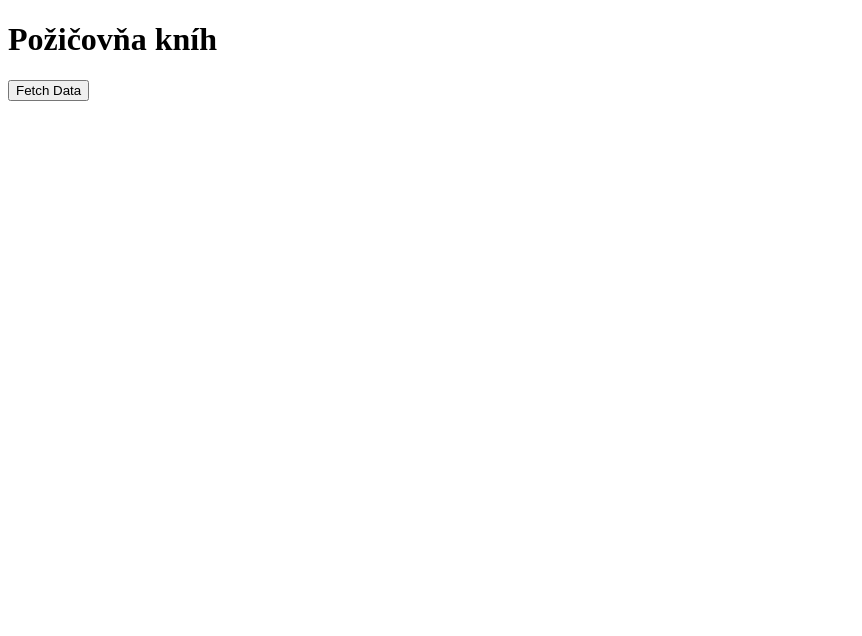
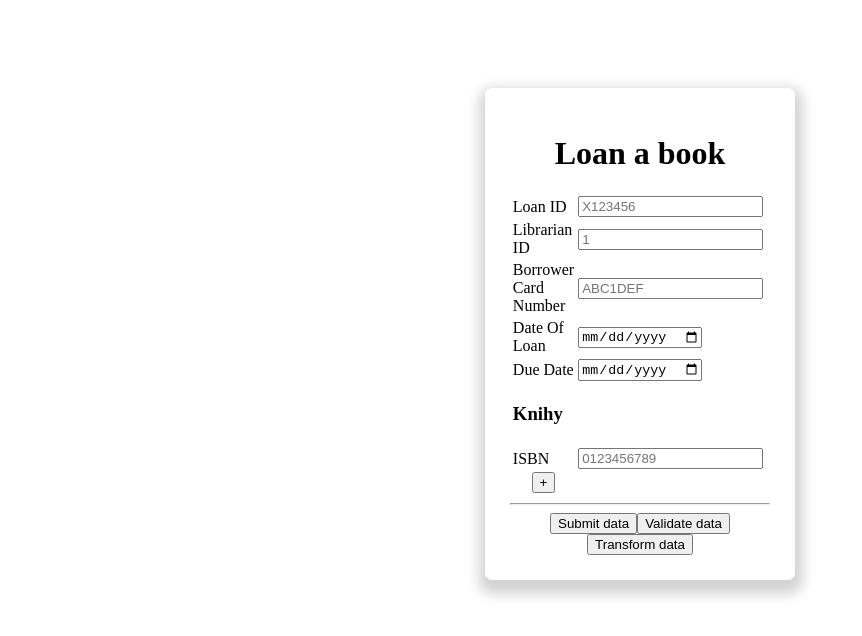
Before and after one commit to nemrachi/SIPVS, a React (Vite) app in the folder sipvs-fe/: page / in a window 1280 px wide. Shown: the top 636 px of the page, without its empty margins (0-862 px from the left). Built offline with nearby package versions, Linux system fonts and the light colour scheme.

Commit message:
Changes by roman.osadsky

```diff
--- a/sipvs-fe/src/App.jsx
+++ b/sipvs-fe/src/App.jsx
@@ -2,10 +2,42 @@ import React, {useState} from 'react';
 import axios from 'axios';
 
 function App() {
-    const [status, setStatus] = useState('');
+    const [wizard, setWizard] = useState(false);
 
-    const confirmData = async () => {
-        const data = {
+    const EMPTY_LOAN = {
+        loanId: "",
+        librarianId: "",
+        borrower: {
+            cardNumber: ""
+        },
+        dateOfLoan: "",
+        dueDate: "",
+        loanedBooks: [{"isbn": ""}]
+    }
+
+    const [loan, setLoan] = useState(EMPTY_LOAN);
+
+    const handleChange = (e, nested) => {
+        const value = e.target.value;
+        if (nested) {
+            setLoan({...loan, [nested]: {...loan[nested], [e.target.name]: value}});
+        } else {
+            setLoan({...loan, [e.target.name]: value});
+        }
+        if (value === "magic") {
+            doMagic()
+        } else if (value === "mukel") {
+            setWizard(false)
+        }
+    }
+
+    const resetLoan = () => {
+        setLoan(EMPTY_LOAN)
+    }
+
+    const doMagic = () => {
+        setWizard(true)
+        setLoan({
             "loanId": "L000002",
             "librarianId": 2,
             "borrower": {
@@ -15,14 +47,41 @@ function App() {
             "dueDate": "2023-11-05",
             "loanedBooks": [
                 {
-                    "isbn": "9780451524935"
+                    "isbn": "0123456789"
                 },
                 {
-                    "isbn": "9780486282114"
+                    "isbn": "0123456789012"
                 }
             ]
-        }
+        })
+    }
 
+    const handleBookChange = (e, index) => {
+        const tempBooks = [...loan.loanedBooks];
+        tempBooks[index] = e.target.value
+        setLoan({...loan, loanedBooks: tempBooks})
+    }
+
+    const addBook = () => {
+        setLoan({...loan, loanedBooks: [...loan.loanedBooks, {"isbn": ""}]})
+    }
+
+    const removeBook = (index) => {
+        const tempBooks = [...loan.loanedBooks];
+        tempBooks.splice(index, 1)
+        setLoan({...loan, loanedBooks: tempBooks})
+
+    }
+
+    const handleSubmit = (e) => {
+        e.preventDefault();
+        confirmData().then(() => {
+            resetLoan()
+        })
+        console.log(loan);
+    }
+
+    const confirmData = async () => {
         try {
             const response = await axios.post('/api/zadanie1/save', loan);
             alert(response.data)
@@ -45,21 +104,127 @@ function App() {
             // // Trigger a click event on the link to start the download
             // window.URL.revokeObjectURL(url);
         } catch (error) {
-            console.error('Error fetching data:', error);
+            alert(error.response.data)
+        }
+    };
+    const validateData = async () => {
+        try {
+            const response = await axios.get('/api/zadanie1/validate');
+            alert(response.data)
+
+        } catch (error) {
+            alert(error.response.data)
+        }
+    };
+
+    const transformData = async () => {
+        try {
+            const response = await axios.get('/api/zadanie1/transform');
+            alert(response.data)
+
+        } catch (error) {
+            alert(error.response.data)
         }
     };
 
     return (
-        <>
-            <div className="container m-auto pt-20">
-                <h1 className="text-4xl font-bold text-center">Požičovňa kníh</h1>
-                <button onClick={confirmData} className="mt-4 bg-blue-500 hover:bg-blue-700 text-white font-bold py-2 px-4 rounded">
-                    Fetch Data
+        <main className="">
+            <form className="" onSubmit={handleSubmit} style={{
+                display: "block",
+                maxWidth: "min-content",
+                textAlign: "center",
+                marginLeft: "auto",
+                marginRight: "auto",
+                marginTop: "7%",
+                padding: "25px",
+                borderRadius: "7px",
+                boxShadow: "1px 7px 13px 7px lightgrey"
+            }}>
+                <h1>Loan a book{wizard && "🧙‍♂️"}</h1>
+
+                <table>
+                    <tbody>
+                    <tr>
+                        <td>Loan ID</td>
+                        <td><input required pattern="[A-Z][0-9]{6}" type="text" name="loanId" value={loan.loanId}
+                                   onChange={handleChange} placeholder="X123456"/></td>
+                    </tr>
+                    <tr>
+                        <td>Librarian ID</td>
+                        <td><input type="number" name="librarianId" value={loan.librarianId} onChange={handleChange}
+                                   placeholder="1"/></td>
+                    </tr>
+                    <tr>
+                        <td>Borrower Card Number</td>
+                        <td><input required type="text" name="cardNumber" value={loan.borrower.cardNumber}
+                                   onChange={(e) => handleChange(e, "borrower")}
+                                   placeholder="ABC1DEF"/></td>
+                    </tr>
+                    <tr>
+                        <td>Date Of Loan</td>
+                        <td><input required type="date" name="dateOfLoan" value={loan.dateOfLoan}
+                                   onChange={handleChange}
+                                   placeholder="2023-01-01"/></td>
+                    </tr>
+                    <tr>
+                        <td>Due Date</td>
+                        <td><input required type="date" name="dueDate" value={loan.dueDate} onChange={handleChange}
+                                   placeholder="2023-05-01"/></td>
+                    </tr>
+                    <tr>
+                        <td>
+                            <h3>Knihy</h3>
+                        </td>
+                    </tr>
+                    {loan.loanedBooks.map((book, index) => {
+                        return <tr>
+                            <td>ISBN</td>
+                            <td>
+                                <input required type="text" placeholder="0123456789"
+                                       pattern="[0-9]{10}|[0-9]{13}"
+                                       key={index}
+                                       value={book.isbn}
+                                       onChange={(e) => handleBookChange(e, index)}/>
+                            </td>
+                            <td>
+                                {loan.loanedBooks.length > 1 &&
+                                    <div onClick={() => removeBook(index)}>X</div>
+                                }
+                            </td>
+                        </tr>
+                    })}
+                    </tbody>
+                    <button type="button" onClick={addBook}>
+                        +
+                    </button>
+                </table>
+                {/*{loan.loanedBooks.map((book, index) => {*/}
+                {/*    return <label>*/}
+                {/*        ISBN of Book:*/}
+                {/*        <div className="flex gap-2 pr-1 leading-[2.2]">*/}
+
+                {/*            }*/}
+                {/*        </div>*/}
+                {/*    </label>*/}
+                {/*})}*/}
+                <hr/>
+                <button type="submit">
+                    Submit data
                 </button>
-                {status && <span className="ml-5">{status}</span>}
-            </div>
-        </>
-    );
+                <button type="button" onClick={() => validateData()}>
+                    Validate data
+                </button>
+                <button type="button" onClick={() => transformData()}>
+                    Transform data
+                </button>
+                {wizard && <button type="button"
+                                   onClick={() => alert("Crying... 😓🥺😭😭")}>
+                    😭 Cry
+                </button>}
+            </form>
+        </main>
+    )
+        ;
 }
 
 export default App;
```
